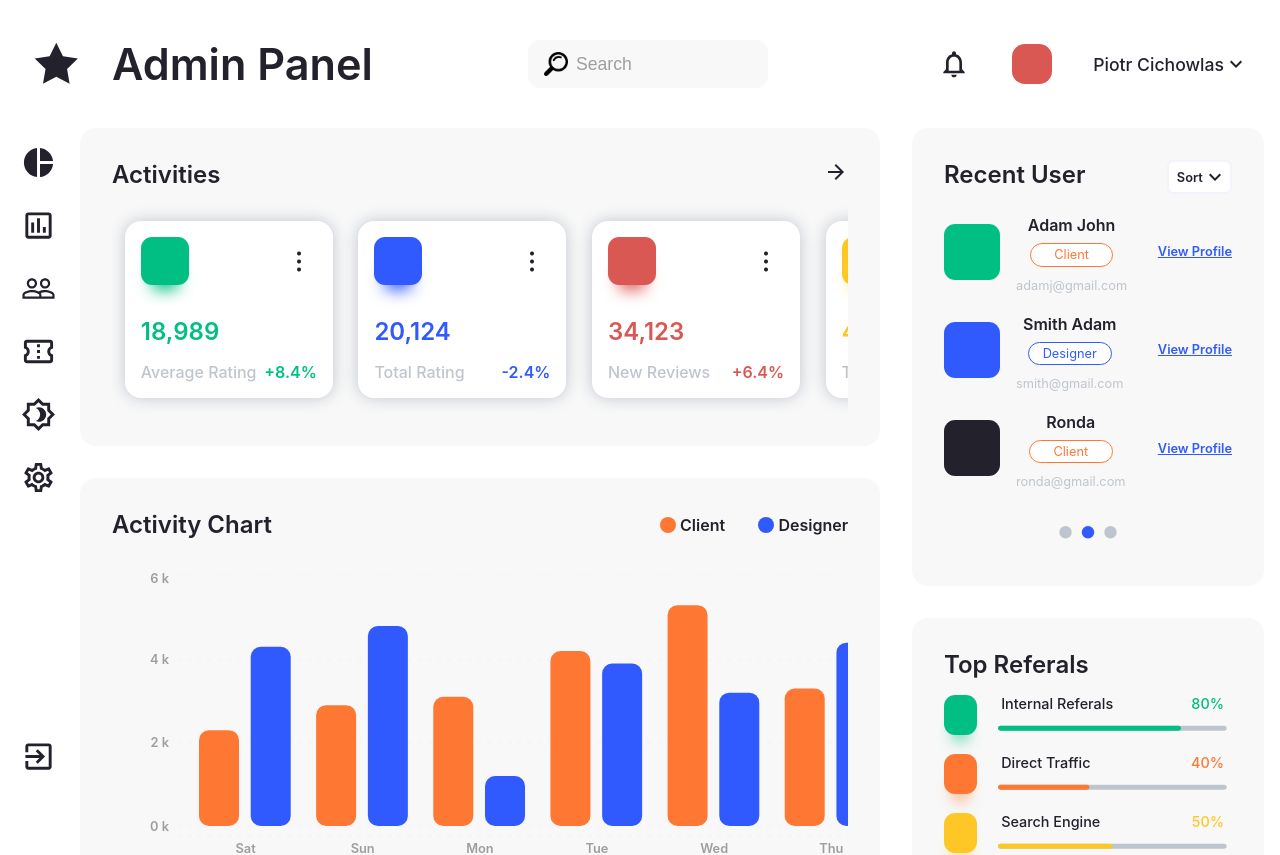
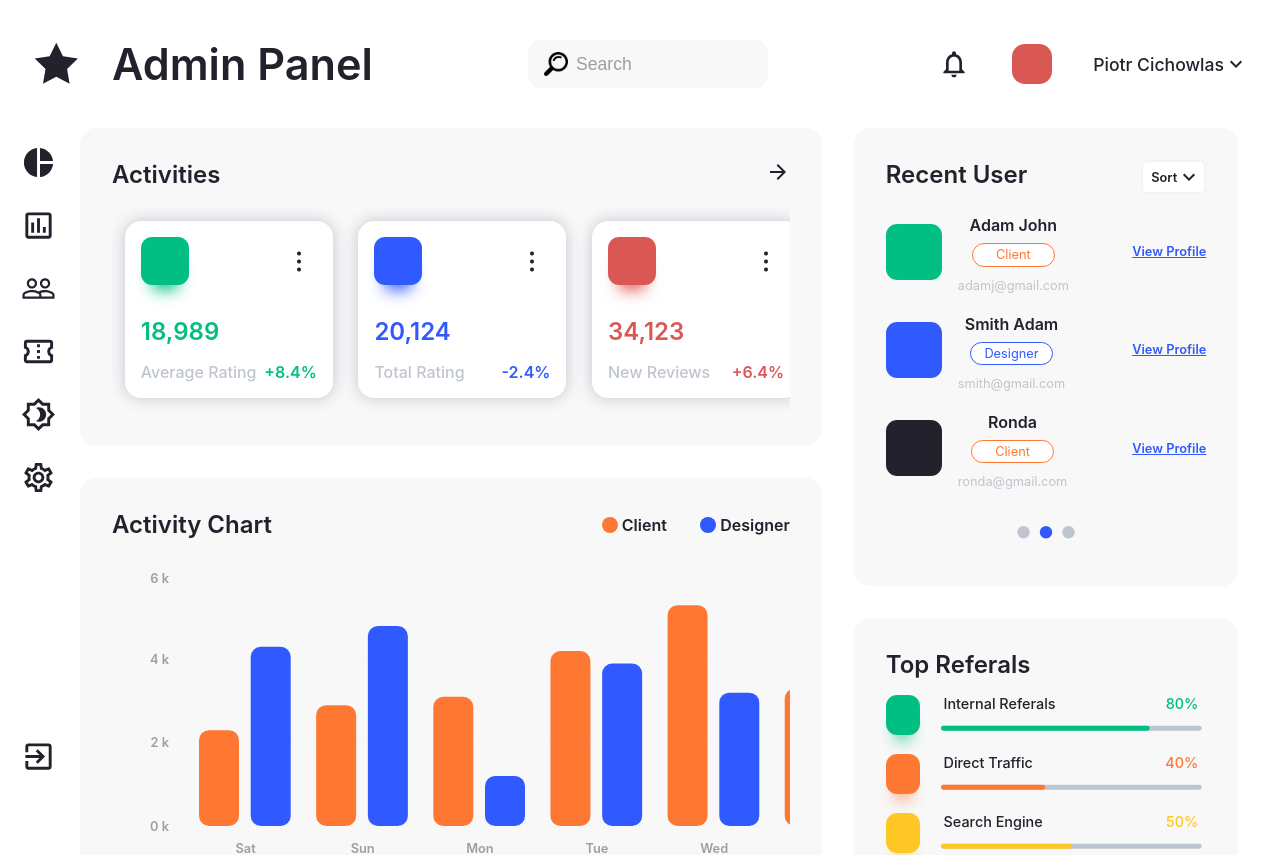
Before and after one commit to cichowlasp/projekt2, a React (Create React App) app: page /#/ in a window 1280 px wide. Shown: the top 855 px of the page. Built offline with nearby package versions, Linux system fonts and the light colour scheme.

Commit message:
small fixes

```diff
--- a/src/App.tsx
+++ b/src/App.tsx
@@ -1,16 +1,38 @@
 import React, { useContext } from 'react';
-import { ThemeProvider } from 'styled-components';
+import { ThemeProvider, createGlobalStyle } from 'styled-components';
 import Router from './Components/Router/Router';
 import { lightPallete, darkPallete } from './utils/colors';
 import { ThemeContext } from './Components/Context/DarkModeProvider';
 const App = () => {
 	const { darkMode } = useContext(ThemeContext);
+	const defaultFontSize = 8;
 	const theme = {
 		colors: darkMode ? darkPallete : lightPallete,
 	};
 
+	const GlobalStyle = createGlobalStyle<{ bgColor: string }>`
+  html {
+    font-size: ${defaultFontSize};
+    background-color: ${(props) => props.bgColor};
+  }
+  body {
+  margin: 0;
+  font-family: -apple-system, BlinkMacSystemFont, 'Segoe UI', 'Roboto', 'Oxygen',
+    'Ubuntu', 'Cantarell', 'Fira Sans', 'Droid Sans', 'Helvetica Neue',
+    sans-serif;
+  -webkit-font-smoothing: antialiased;
+  -moz-osx-font-smoothing: grayscale;
+}
+
+code {
+  font-family: source-code-pro, Menlo, Monaco, Consolas, 'Courier New',
+    monospace;
+}
+`;
+
 	return (
 		<ThemeProvider theme={theme}>
+			<GlobalStyle bgColor={theme.colors.white} />
 			<Router />
 		</ThemeProvider>
 	);
--- a/src/Components/Dashboard/Dashboard.tsx
+++ b/src/Components/Dashboard/Dashboard.tsx
@@ -285,17 +285,19 @@ const Show = styled.div`
 `;
 
 const Padding = styled.div`
-	width: 100vw;
+	width: 100%;
 	height: 100vh;
 
 	@media (min-width: 1000px) {
+		width: 93vw;
 		margin-left: 5vw;
-		width: 95vw;
 	}
 `;
 
 const Container = styled.div`
 	height: 100%;
+	width: 100%;
+	background-color: ${(props) => props.theme.colors.white};
 `;
 
 const LoggedUser = styled.div`
--- a/src/Components/Home/Home.tsx
+++ b/src/Components/Home/Home.tsx
@@ -235,12 +235,12 @@ const HomeWrapper = styled.div`
 
 const RightSide = styled.div`
 	@media (min-width: 1000px) {
-		width: 30vw;
+		width: 35%;
 	}
 `;
 const LeftSide = styled.div`
 	@media (min-width: 1000px) {
-		width: 65vw;
+		width: 65%;
 	}
 `;
 
--- a/src/Components/SessionByDevice/SessionByDevice.tsx
+++ b/src/Components/SessionByDevice/SessionByDevice.tsx
@@ -120,7 +120,6 @@ const Wrapper = styled.div`
 	display: flex;
 	flex-direction: row;
 	overflow-y: auto;
-	justify-content: center;
 	align-items: center;
 `;
 
--- a/src/index.tsx
+++ b/src/index.tsx
@@ -2,32 +2,10 @@ import React from 'react';
 import ReactDOM from 'react-dom';
 import App from './App';
 import reportWebVitals from './reportWebVitals';
-import { createGlobalStyle } from 'styled-components';
 import { DarkModeProvider } from './Components/Context/DarkModeProvider';
-const defaultFontSize = 8;
-const GlobalStyle = createGlobalStyle`
-  html {
-    font-size: ${defaultFontSize};
-    background-color: #FFFFFF;
-  }
-  body {
-  margin: 0;
-  font-family: -apple-system, BlinkMacSystemFont, 'Segoe UI', 'Roboto', 'Oxygen',
-    'Ubuntu', 'Cantarell', 'Fira Sans', 'Droid Sans', 'Helvetica Neue',
-    sans-serif;
-  -webkit-font-smoothing: antialiased;
-  -moz-osx-font-smoothing: grayscale;
-}
-
-code {
-  font-family: source-code-pro, Menlo, Monaco, Consolas, 'Courier New',
-    monospace;
-}
-`;
 
 ReactDOM.render(
 	<React.StrictMode>
-		<GlobalStyle />
 		<DarkModeProvider>
 			<App />
 		</DarkModeProvider>
```
